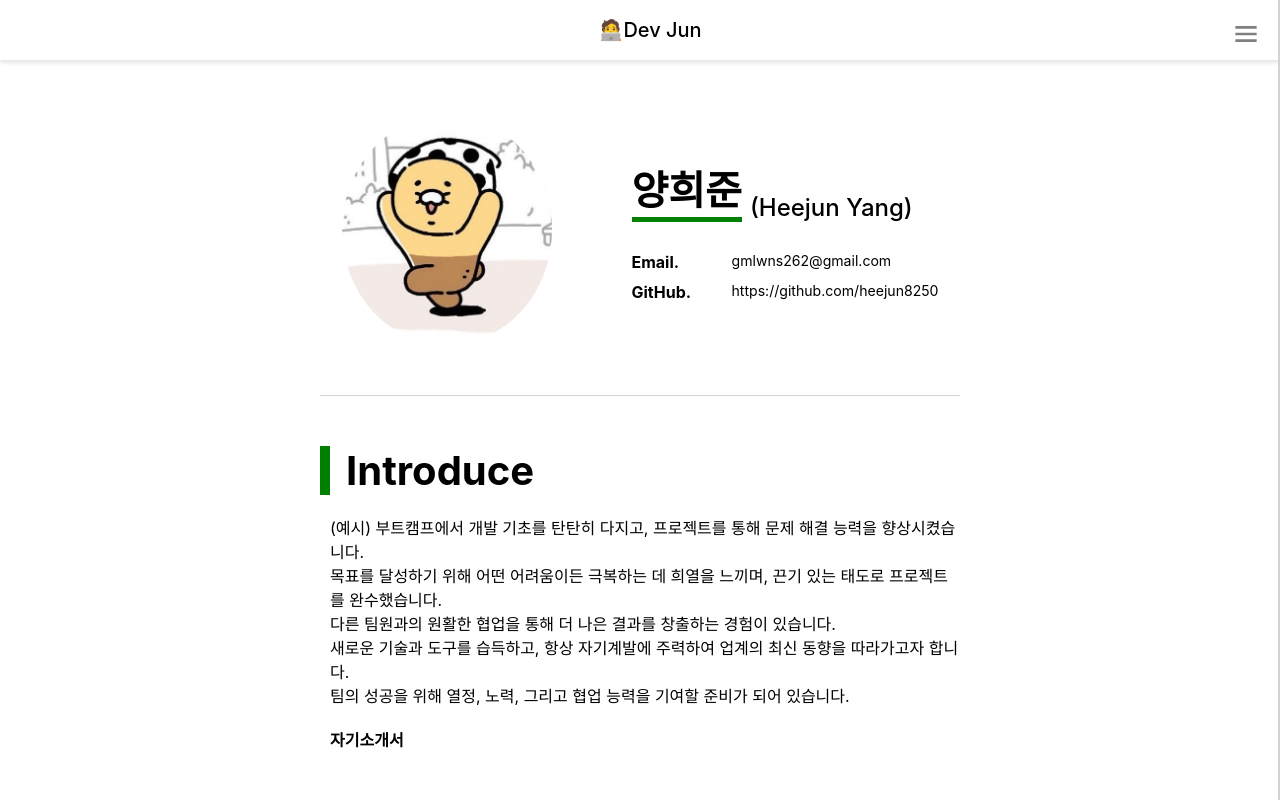
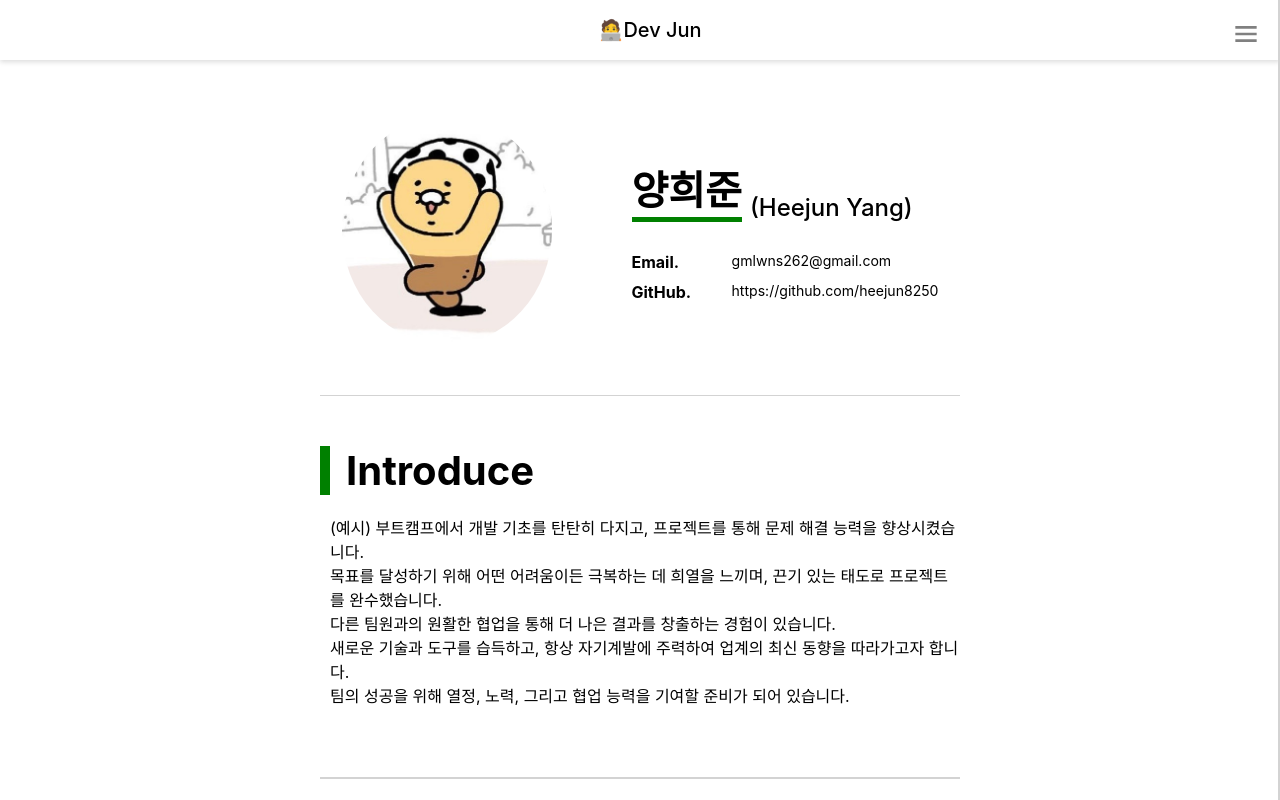
Before and after one commit to heejun8250/Portfolio, a React (Create React App) app in the folder resume/: page / in a window 1280 px wide. Shown: the top 800 px of the page. Built offline with nearby package versions, Linux system fonts and the light colour scheme.

Commit message:
[삭제]자기소개서 이동 태그 삭제

```diff
--- a/resume/src/components/Introduce.jsx
+++ b/resume/src/components/Introduce.jsx
@@ -15,7 +15,6 @@ const Introduce = () => {
           <br />팀의 성공을 위해 열정, 노력, 그리고 협업 능력을 기여할 준비가 되어 있습니다.
           <br/>
           <br/>
-          <a href='https://hyper-scent-a3a.notion.site/4445ddf58d4f412195194f445ca009a4?pvs=4'>자기소개서</a>
       </IntroTextWrap>
     </>
   )
```
